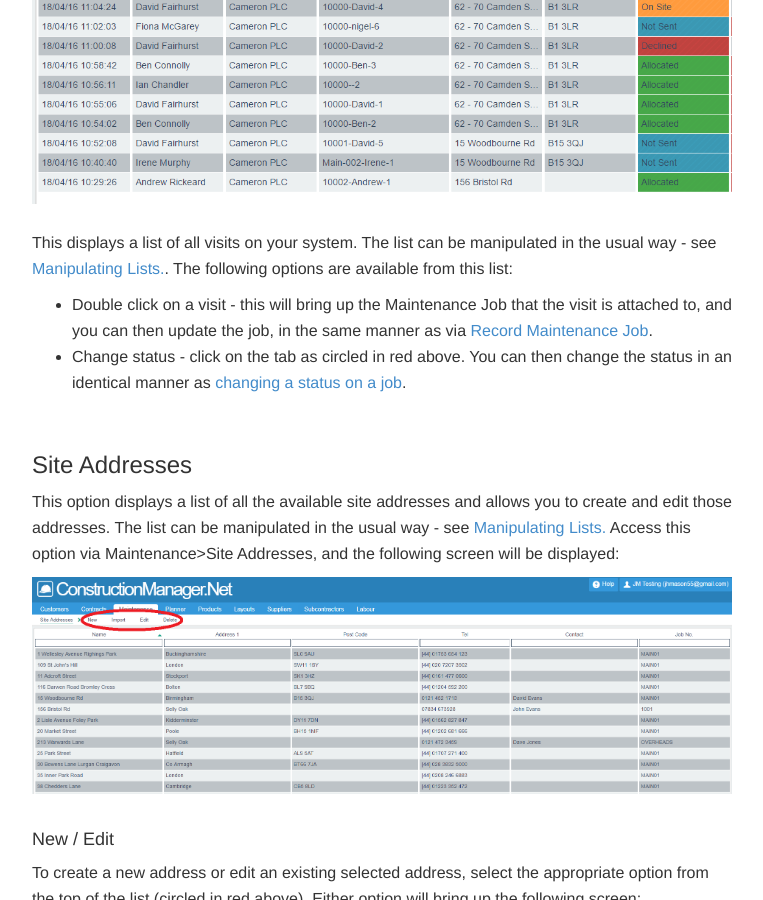
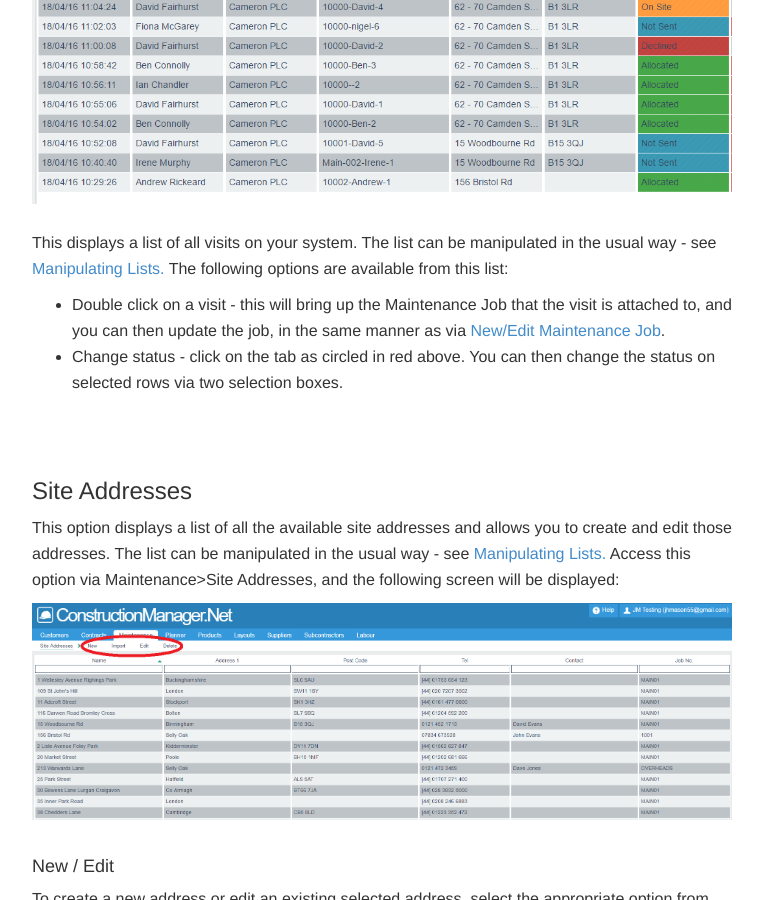
Before and after one commit to JNCSolutions/ConstructionManagerDocs, a Jekyll site: the page built from maintenance.html, in a window 1280 px wide and 900 px high, scrolled down 14871 px. Shown: the whole window, without its empty margins (258-1021 px from the left). Built offline with Jekyll 4.4.1, drawn with Linux system fonts in a browser that asks for light colours.

Commit message:
Update maintenance.html

```diff
--- a/maintenance.html
+++ b/maintenance.html
@@ -340,15 +340,15 @@ title: Maintenance
       <img src="img/Maintenance_Visit_List_01.PNG" style="width: 100%;">
       <br> <br>
       <p>This displays a list of all visits on your system.
-          The list can be manipulated in the usual way - see <a href="Manipulating Lists.html">Manipulating Lists.</a>.
+          The list can be manipulated in the usual way - see <a href="Manipulating Lists.html">Manipulating Lists.</a>
           The following options are available from this list:</p>
       <ul>
         <li>Double click on a visit - this will bring up the Maintenance Job that the visit is attached to,
-            and you can then update the job, in the same manner as via <a href="#record-mjob">Record Maintenance Job</a>.</li>
-        <li>Change status - click on the tab as circled in red above. You can then change the status in an identical manner
-         as <a href="#change-status">changing a status on a job</a>.</li>
+            and you can then update the job, in the same manner as via <a href="#new-mjob">New/Edit Maintenance Job</a>.</li>
+        <li>Change status - click on the tab as circled in red above. You can then change the status on selected rows
+        via two selection boxes.</li>
       </ul>
-      <br>
+      <br> <br>
 
       <h3 id="site-addresses">Site Addresses</h3>
       <p>This option displays a list of all the available site addresses and allows you to create and edit those addresses.
```
